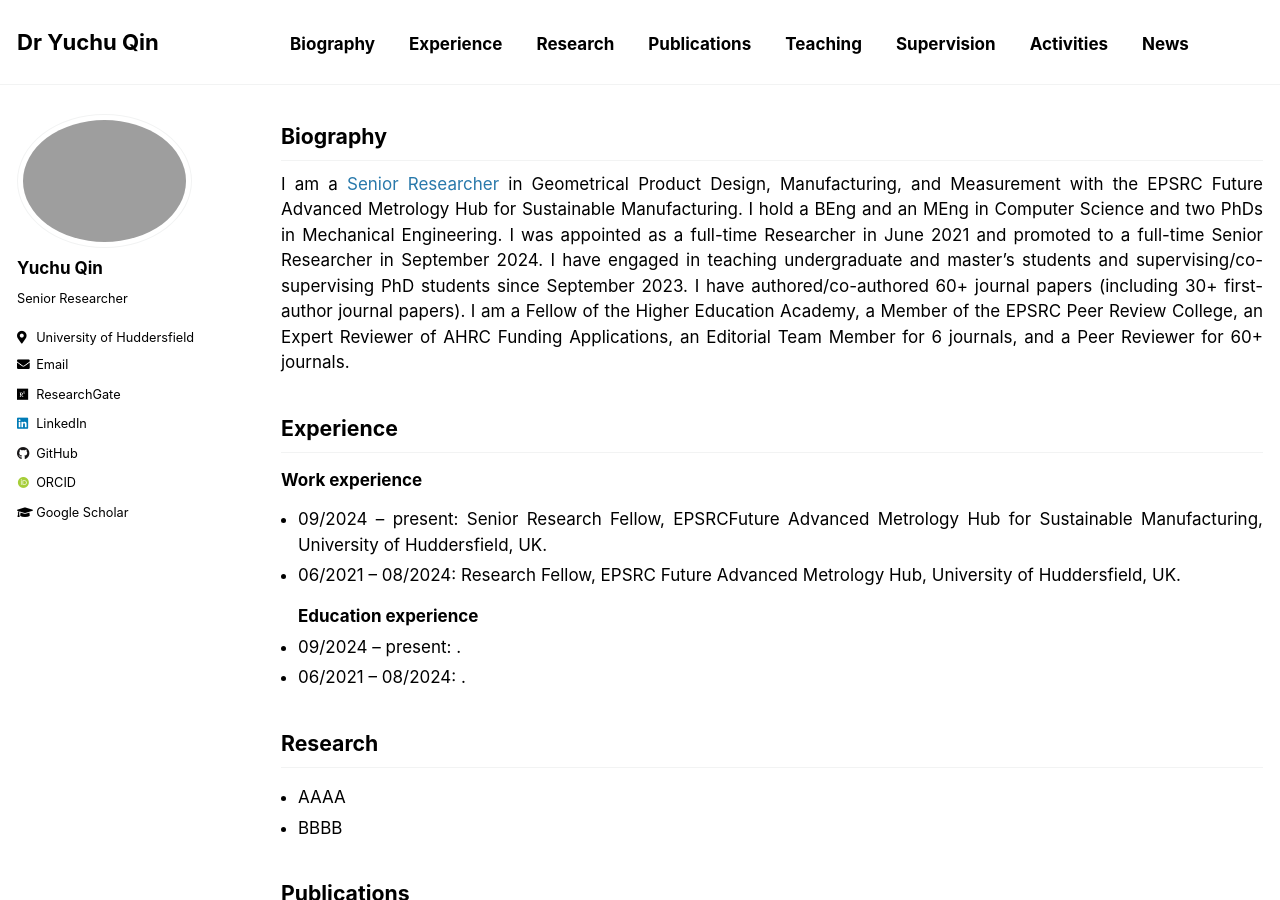
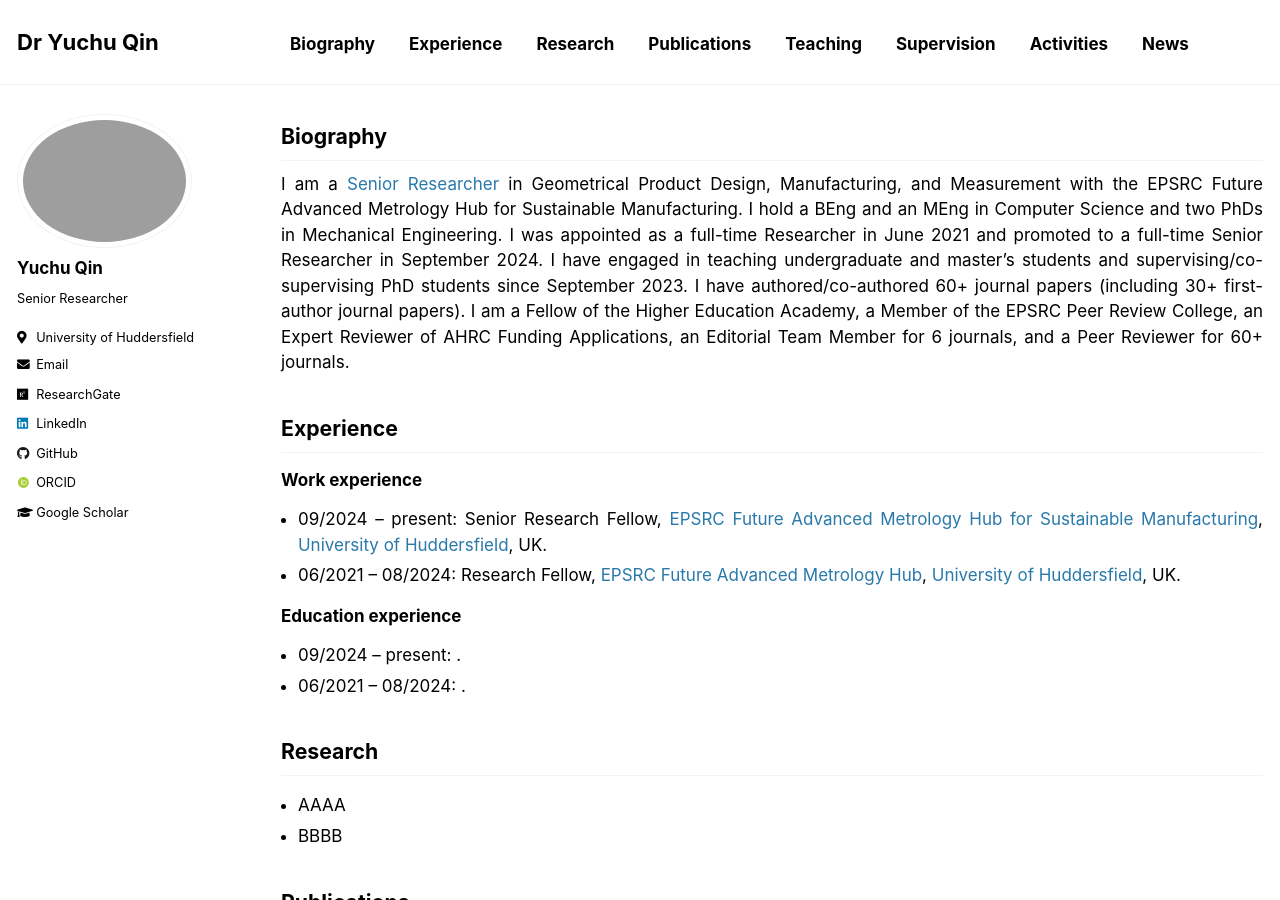
Before and after one commit to yuchu-qin/yuchu-qin.github.io, a Jekyll site: the page built from _pages/index.md, in a window 1280 px wide and 900 px high. Built offline with Jekyll 4.4.1, drawn with Linux system fonts in a browser that asks for light colours; some web fonts are replaced; our own code applies the rules of GitHub Pages for plain Markdown files.

Commit message:
Update index.md

```diff
--- a/_pages/index.md
+++ b/_pages/index.md
@@ -9,8 +9,9 @@ I am a [Senior Researcher](https://pure.hud.ac.uk/en/persons/yuchu-qin) in Geome
 
 ## Experience
 ### Work experience
-- 09/2024 – present: Senior Research Fellow, EPSRCFuture Advanced Metrology Hub for Sustainable Manufacturing, University of Huddersfield, UK.
-- 06/2021 – 08/2024: Research Fellow, EPSRC Future Advanced Metrology Hub, University of Huddersfield, UK.
+- 09/2024 – present: Senior Research Fellow, [EPSRC Future Advanced Metrology Hub for Sustainable Manufacturing](https://research.hud.ac.uk/institutes-centres/cpt/), [University of Huddersfield](https://www.hud.ac.uk/), UK.
+- 06/2021 – 08/2024: Research Fellow, [EPSRC Future Advanced Metrology Hub](https://research.hud.ac.uk/institutes-centres/cpt/), [University of Huddersfield](https://www.hud.ac.uk/), UK.
+
 ### Education experience
 - 09/2024 – present: .
 - 06/2021 – 08/2024: .
```
